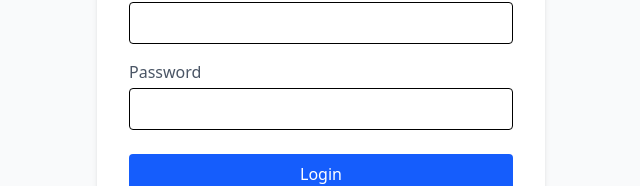
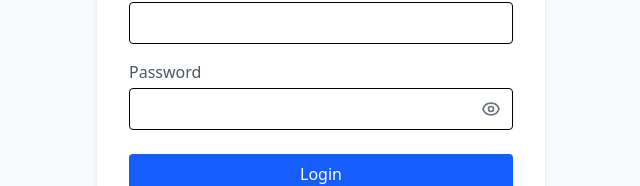
Before and after one commit to navya21feb/DRDO_Project, a React (Vite) app in the folder frontend/: page /login in a window 1280 px wide. Shown: the part 322-508 px from the top of the page, without its empty margins (319-959 px from the left). Built offline with nearby package versions, Linux system fonts and the light colour scheme.

Commit message:
updated login nd signup files...eye button added

```diff
--- a/frontend/src/components/LoginForm.jsx
+++ b/frontend/src/components/LoginForm.jsx
@@ -5,6 +5,7 @@ import axios from "../api/axiosConfig";
 const LoginForm = ({ setCurrentUser }) => {
   const [email, setEmail] = useState("");
   const [password, setPassword] = useState("");
+  const [showPassword, setShowPassword] = useState(false);
   const navigate = useNavigate();
 
   const handleLogin = async (e) => {
@@ -25,6 +26,10 @@ const LoginForm = ({ setCurrentUser }) => {
       alert("Login failed. Please check credentials.");
       console.error(err);
     }
+  };
+
+  const togglePasswordVisibility = () => {
+    setShowPassword(!showPassword);
   };
 
   return (
@@ -48,13 +53,58 @@ const LoginForm = ({ setCurrentUser }) => {
 
         <div className="mb-6">
           <label className="block text-gray-600 mb-1">Password</label>
+          <div className="relative">
             <input
-        type="password"
+              type={showPassword ? "text" : "password"}
               value={password}
               onChange={(e) => setPassword(e.target.value)}
-        className="w-full px-4 py-2 border rounded focus:outline-none focus:ring"
+              className="w-full px-4 py-2 border rounded focus:outline-none focus:ring pr-10"
               required
             />
+            <button
+              type="button"
+              onClick={togglePasswordVisibility}
+              className="absolute inset-y-0 right-0 pr-3 flex items-center text-gray-500 hover:text-gray-700"
+            >
+              {showPassword ? (
+                <svg
+                  className="h-5 w-5"
+                  fill="none"
+                  stroke="currentColor"
+                  viewBox="0 0 24 24"
+                  xmlns="http://www.w3.org/2000/svg"
+                >
+                  <path
+                    strokeLinecap="round"
+                    strokeLinejoin="round"
+                    strokeWidth={2}
+                    d="M13.875 18.825A10.05 10.05 0 0112 19c-4.478 0-8.268-2.943-9.543-7a9.97 9.97 0 011.563-3.029m5.858.908a3 3 0 114.243 4.243M9.878 9.878l4.242 4.242M9.878 9.878L3 3m6.878 6.878L21 21"
+                  />
+                </svg>
+              ) : (
+                <svg
+                  className="h-5 w-5"
+                  fill="none"
+                  stroke="currentColor"
+                  viewBox="0 0 24 24"
+                  xmlns="http://www.w3.org/2000/svg"
+                >
+                  <path
+                    strokeLinecap="round"
+                    strokeLinejoin="round"
+                    strokeWidth={2}
+                    d="M15 12a3 3 0 11-6 0 3 3 0 016 0z"
+                  />
+                  <path
+                    strokeLinecap="round"
+                    strokeLinejoin="round"
+                    strokeWidth={2}
+                    d="M2.458 12C3.732 7.943 7.523 5 12 5c4.478 0 8.268 2.943 9.542 7-1.274 4.057-5.064 7-9.542 7-4.477 0-8.268-2.943-9.542-7z"
+                  />
+                </svg>
+              )}
+            </button>
+          </div>
         </div>
 
         <button
@@ -72,7 +122,6 @@ const LoginForm = ({ setCurrentUser }) => {
         </p>
       </form>
     </div>
-
   );
 };
 
--- a/frontend/src/components/Signup.jsx
+++ b/frontend/src/components/Signup.jsx
@@ -11,6 +11,7 @@ const SignupForm = ({ setCurrentUser }) => {
   });
   const [loading, setLoading] = useState(false);
   const [error, setError] = useState("");
+  const [showPassword, setShowPassword] = useState(false);
   const navigate = useNavigate();
 
   const handleSubmit = async (e) => {
@@ -47,6 +48,10 @@ const SignupForm = ({ setCurrentUser }) => {
     }
   };
 
+  const togglePasswordVisibility = () => {
+    setShowPassword(!showPassword);
+  };
+
   return (
     <div className="min-h-screen w-full flex items-center justify-center bg-gray-100 px-4">
       <form
@@ -79,16 +84,61 @@ const SignupForm = ({ setCurrentUser }) => {
           className="mb-4 w-full px-4 py-2 border rounded"
         />
 
+        <div className="mb-4 relative">
           <input
-          type="password"
+            type={showPassword ? "text" : "password"}
             placeholder="Password"
             value={formData.password}
             onChange={(e) =>
               setFormData({ ...formData, password: e.target.value })
             }
             required
-          className="mb-4 w-full px-4 py-2 border rounded"
+            className="w-full px-4 py-2 border rounded pr-10"
           />
+          <button
+            type="button"
+            onClick={togglePasswordVisibility}
+            className="absolute inset-y-0 right-0 pr-3 flex items-center text-gray-500 hover:text-gray-700"
+          >
+            {showPassword ? (
+              <svg
+                className="h-5 w-5"
+                fill="none"
+                stroke="currentColor"
+                viewBox="0 0 24 24"
+                xmlns="http://www.w3.org/2000/svg"
+              >
+                <path
+                  strokeLinecap="round"
+                  strokeLinejoin="round"
+                  strokeWidth={2}
+                  d="M13.875 18.825A10.05 10.05 0 0112 19c-4.478 0-8.268-2.943-9.543-7a9.97 9.97 0 011.563-3.029m5.858.908a3 3 0 114.243 4.243M9.878 9.878l4.242 4.242M9.878 9.878L3 3m6.878 6.878L21 21"
+                />
+              </svg>
+            ) : (
+              <svg
+                className="h-5 w-5"
+                fill="none"
+                stroke="currentColor"
+                viewBox="0 0 24 24"
+                xmlns="http://www.w3.org/2000/svg"
+              >
+                <path
+                  strokeLinecap="round"
+                  strokeLinejoin="round"
+                  strokeWidth={2}
+                  d="M15 12a3 3 0 11-6 0 3 3 0 016 0z"
+                />
+                <path
+                  strokeLinecap="round"
+                  strokeLinejoin="round"
+                  strokeWidth={2}
+                  d="M2.458 12C3.732 7.943 7.523 5 12 5c4.478 0 8.268 2.943 9.542 7-1.274 4.057-5.064 7-9.542 7-4.477 0-8.268-2.943-9.542-7z"
+                />
+              </svg>
+            )}
+          </button>
+        </div>
 
         <select
           value={formData.role}
```
Lines whose indentation alone changed are shown as unchanged.
